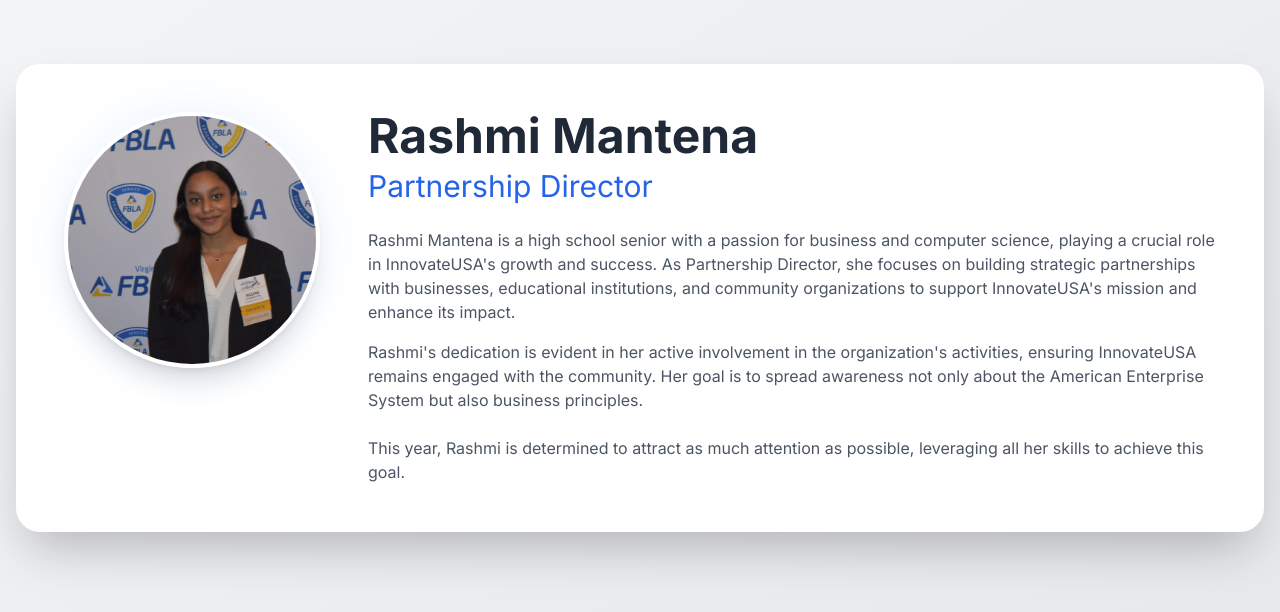
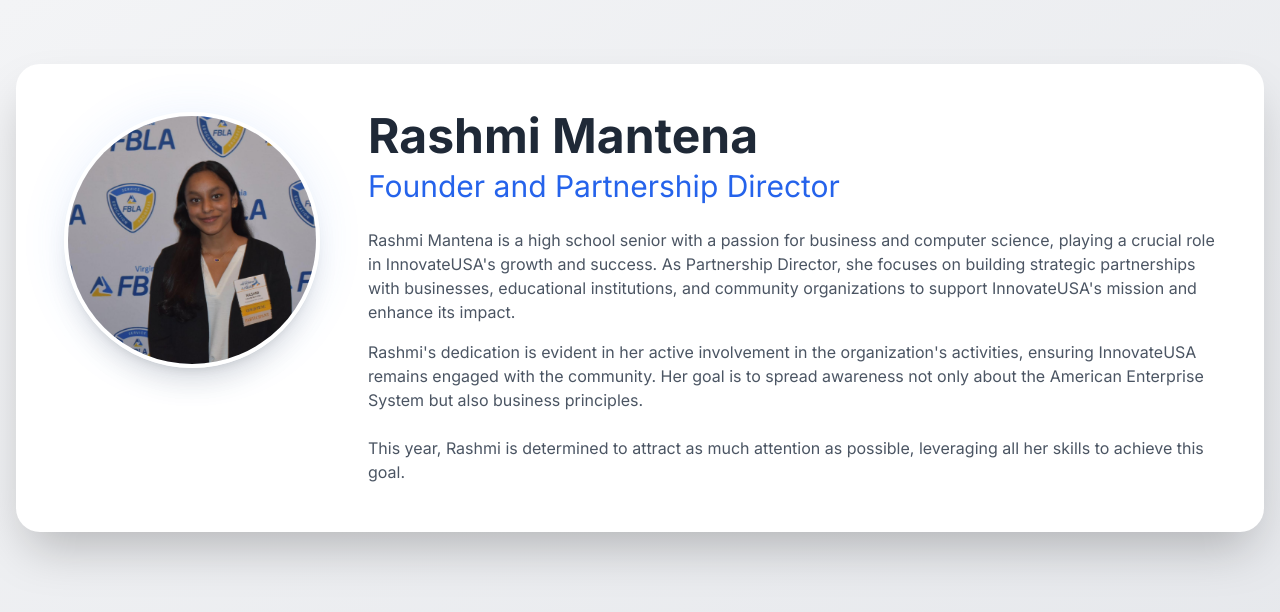
Before and after one commit to arao761/innovate-usa, a Next.js app: page /rashmi in a window 1280 px wide. Shown: the top 612 px of the page. Built offline with nearby package versions, Linux system fonts and the light colour scheme.

Commit message:
added founder

```diff
--- a/app/rashmi/page.tsx
+++ b/app/rashmi/page.tsx
@@ -22,7 +22,7 @@ const RashmiPage: React.FC = () => {
                             </div>
                             <div className="flex-1">
                                 <h1 className="text-4xl md:text-5xl font-bold mb-2 text-gray-800">Rashmi Mantena</h1>
-                                <h2 className="text-2xl md:text-3xl text-blue-600 mb-6">Partnership Director</h2>
+                                <h2 className="text-2xl md:text-3xl text-blue-600 mb-6">Founder and Partnership Director</h2>
                                 <div className="prose prose-lg max-w-none text-gray-600">
                                     <p className="mb-4">
                                     Rashmi Mantena is a high school senior with a passion for business and computer science, playing a crucial role in InnovateUSA&apos;s growth and success. As Partnership Director, she focuses on building strategic partnerships with businesses, educational institutions, and community organizations to support InnovateUSA&apos;s mission and enhance its impact.
--- a/app/roshini/page.tsx
+++ b/app/roshini/page.tsx
@@ -22,7 +22,7 @@ const RoshiniPage: React.FC = () => {
                             </div>
                             <div className="flex-1">
                                 <h1 className="text-4xl md:text-5xl font-bold mb-2 text-gray-800">Roshini Mantena</h1>
-                                <h2 className="text-2xl md:text-3xl text-blue-600 mb-6">Program Manager</h2>
+                                <h2 className="text-2xl md:text-3xl text-blue-600 mb-6">Founder and Program Manager</h2>
                                 <div className="prose prose-lg max-w-none text-gray-600">
                                     <p className="mb-4">
                                     Roshini Mantena, a high school senior with a passion for business and computer science, plays a pivotal role in the development and growth of InnovateUSA. Her dedication to the organization is evident through her efforts in organizing and leading workshops that raise awareness about InnovateUSA&apos;s mission.
```
